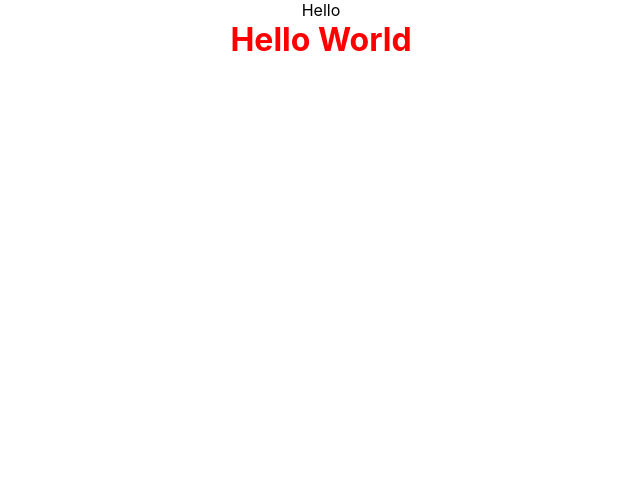
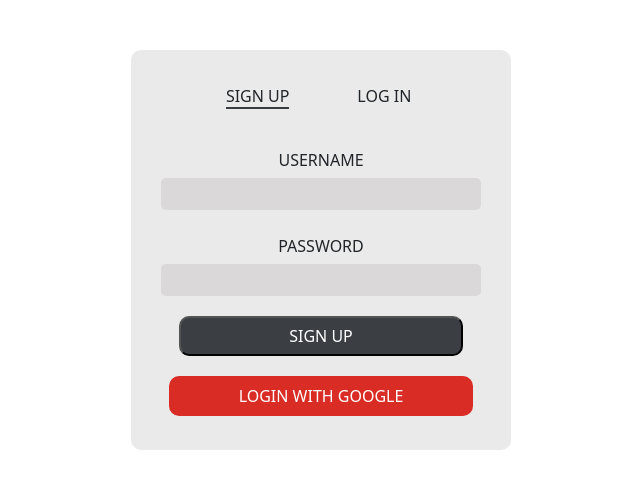
Before and after one commit to Kaustuv942/mails24, a React (Create React App) app in the folder frontend/: page /sign-up in a window 1280 px wide. Shown: the top 488 px of the page, without its empty margins (319-959 px from the left). Built offline with nearby package versions, Linux system fonts and the light colour scheme.

Commit message:
Login Page done

```diff
--- a/frontend/package.json
+++ b/frontend/package.json
@@ -6,8 +6,11 @@
     "@testing-library/jest-dom": "^5.14.1",
     "@testing-library/react": "^11.2.7",
     "@testing-library/user-event": "^12.8.3",
+    "bootstrap": "^5.0.2",
+    "formik": "^2.2.9",
     "react": "^17.0.2",
     "react-dom": "^17.0.2",
+    "react-router-dom": "^5.2.0",
     "react-scripts": "4.0.3",
     "web-vitals": "^1.1.2"
   },
--- a/frontend/src/App.js
+++ b/frontend/src/App.js
@@ -1,11 +1,11 @@
 import "./App.css";
-import Login from "./components/Login/Login";
+import "../node_modules/bootstrap/dist/css/bootstrap.min.css";
+import LoginPage from "./components/LoginPage/LoginPage";
 
 function App() {
   return (
     <div className="App">
-      Hello
-      <Login />
+      <LoginPage />
     </div>
   );
 }
--- a/frontend/src/components/Login/Login.css
+++ b/frontend/src/components/Login/Login.css
@@ -1,3 +1,38 @@
-h1 {
-  color: red;
+.redmarker {
+  border: 0.5px solid red;
 }
+label {
+  text-transform: uppercase;
+}
+input {
+  background-color: #dad8d9;
+  width: 90%;
+  border-radius: 5px;
+  border: none;
+  height: 32px;
+}
+input:focus {
+  background-color: #fff;
+  color: #3b3e43;
+  border-bottom: 1px solid #3b3e43;
+}
+input:focus-visible {
+  border: none;
+}
+.login-buttons {
+  font-weight: 500;
+  width: 80%;
+  margin-top: 20px;
+  border-radius: 10px;
+  color: white;
+  height: 40px;
+}
+
+#sub-btn {
+  text-transform: uppercase;
+  background-color: #3b3e43;
+  transition: all 0.1s ease-in;
+}
+#sub-btn:hover {
+  background-color: #1b1b1d;
+}
--- a/frontend/src/components/Login/Login.jsx
+++ b/frontend/src/components/Login/Login.jsx
@@ -1,6 +1,79 @@
+import { useFormik } from "formik";
 import "./Login.css";
-const Login = () => {
-  return <h1>Hello World</h1>;
+
+const validate = (values) => {
+  const errors = {};
+  if (!values.password) {
+    errors.password = "Required";
+  }
+
+  if (!values.username) {
+    errors.username = "Required";
+  }
+
+  return errors;
+};
+
+const Login = (props) => {
+  const formik = useFormik({
+    initialValues: {
+      password: "",
+      username: "",
+    },
+    validate,
+    onSubmit: (values) => {
+      formik.resetForm();
+      alert(JSON.stringify(values, null, 2));
+    },
+  });
+  var usernameErr;
+  var passErr;
+  {
+    formik.errors.username ? (usernameErr = "redmarker") : (usernameErr = "");
+  }
+  {
+    formik.errors.password ? (passErr = "redmarker") : (passErr = "");
+  }
+
+  return (
+    <div className="container">
+      <div className="row justify-content-center">
+        <form onSubmit={formik.handleSubmit}>
+          <div className="username">
+            <label htmlFor="username" className="h6">
+              Username
+            </label>
+            <br />
+            <input
+              id="username"
+              name="username"
+              type="textarea"
+              onChange={formik.handleChange}
+              value={formik.values.username}
+              className={usernameErr}
+            />
+          </div>
+          <br />
+          <label htmlFor="password" className="h6">
+            Password
+          </label>
+          <br />
+          <input
+            id="password"
+            name="password"
+            type="password"
+            onChange={formik.handleChange}
+            value={formik.values.password}
+            className={passErr}
+          />
+          <br />
+          <button type="submit" id="sub-btn" className="login-buttons">
+            {props.btnwriteup}
+          </button>
+        </form>
+      </div>
+    </div>
+  );
 };
 
 export default Login;
--- /dev/null
+++ b/frontend/src/components/LoginPage/LoginPage.css
@@ -0,0 +1,29 @@
+#card {
+  display: flex;
+  background-color: #eaeaea;
+  height: 400px;
+  border-radius: 10px;
+  margin-top: 50px;
+  justify-content: center;
+  align-items: center;
+}
+
+.LIbtns {
+  cursor: pointer;
+  text-transform: uppercase;
+  font-weight: 500;
+}
+.LIbtns-container {
+  margin-bottom: 40px;
+}
+.enabled {
+  border-bottom: 2px solid #3a3d42;
+}
+#g-btn {
+  background-color: #d92c24;
+  transition: all 0.1s ease-in;
+  border: none;
+}
+#g-btn:hover {
+  background-color: #9c251e;
+}
--- /dev/null
+++ b/frontend/src/components/LoginPage/LoginPage.jsx
@@ -0,0 +1,50 @@
+import "./LoginPage.css";
+import Login from "../Login/Login";
+import { useState } from "react";
+
+const LoginPage = () => {
+  const choices = ["Sign Up", "Log In"];
+  const [action, setAction] = useState(0);
+  const handleChoiceChange = () => {
+    setAction((action + 1) % 2);
+  };
+  var SUclass = "";
+  var LIclass = "";
+  if (choices[action] === "Sign Up") {
+    SUclass = "enabled";
+  } else {
+    LIclass = "enabled";
+  }
+  return (
+    <div className="container">
+      <div className="row justify-content-center">
+        <div className="col-10 col-md-4" id="card">
+          <div className="Loginform row justify-content-center">
+            <div className="col-4 LIbtns-container">
+              <span
+                className={`${SUclass} LIbtns`}
+                onClick={handleChoiceChange}
+              >
+                Sign Up
+              </span>
+            </div>
+            <div className="col-4">
+              <span
+                className={`${LIclass} LIbtns`}
+                onClick={handleChoiceChange}
+              >
+                Log In
+              </span>
+            </div>
+            <Login btnwriteup={choices[action]}></Login>
+            <button type="submit" id="g-btn" className="login-buttons">
+              LOGIN WITH GOOGLE
+            </button>
+          </div>
+        </div>
+      </div>
+    </div>
+  );
+};
+
+export default LoginPage;
```
Also changed, not shown: frontend/src/components/Navbar/Navbar.css (added, +158 -0 lines), frontend/src/components/Navbar/Navbar.jsx (added, +79 -0 lines), 1 other file (tests, documents, lock files or other folders).
